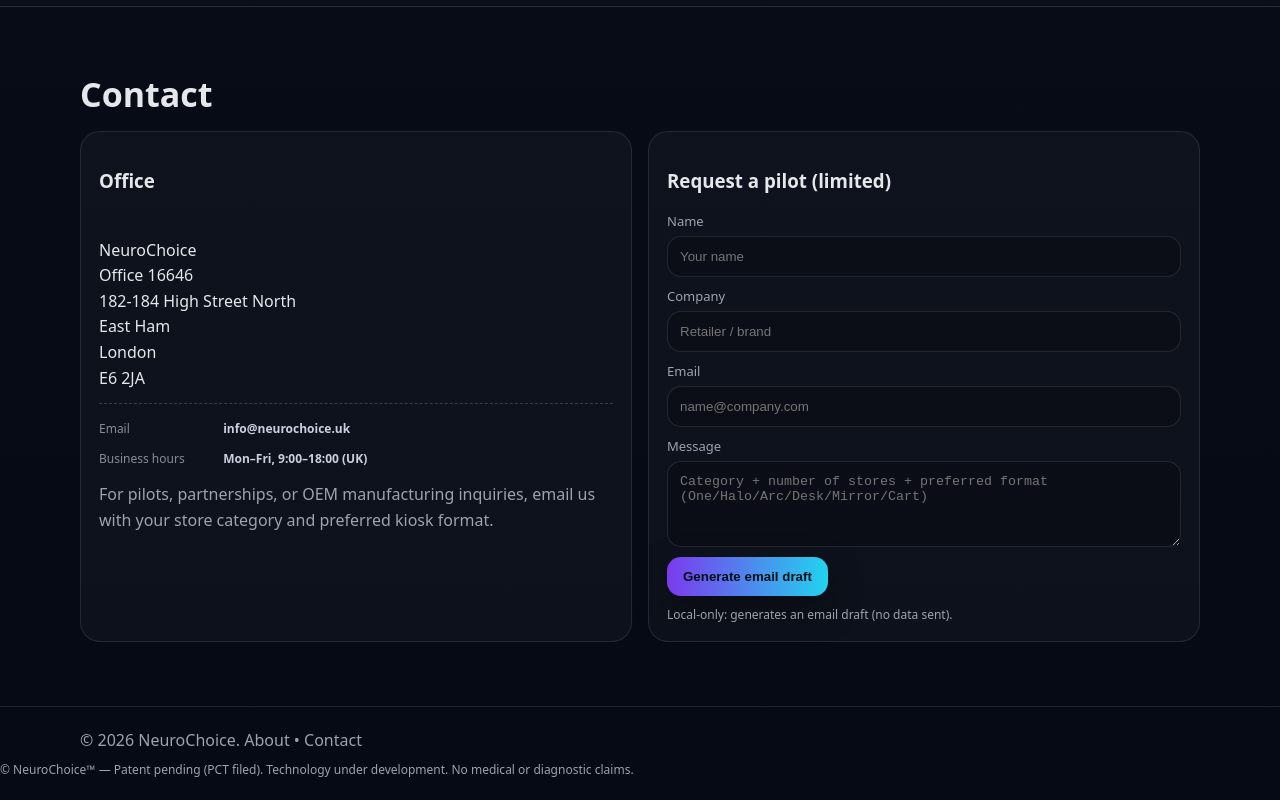
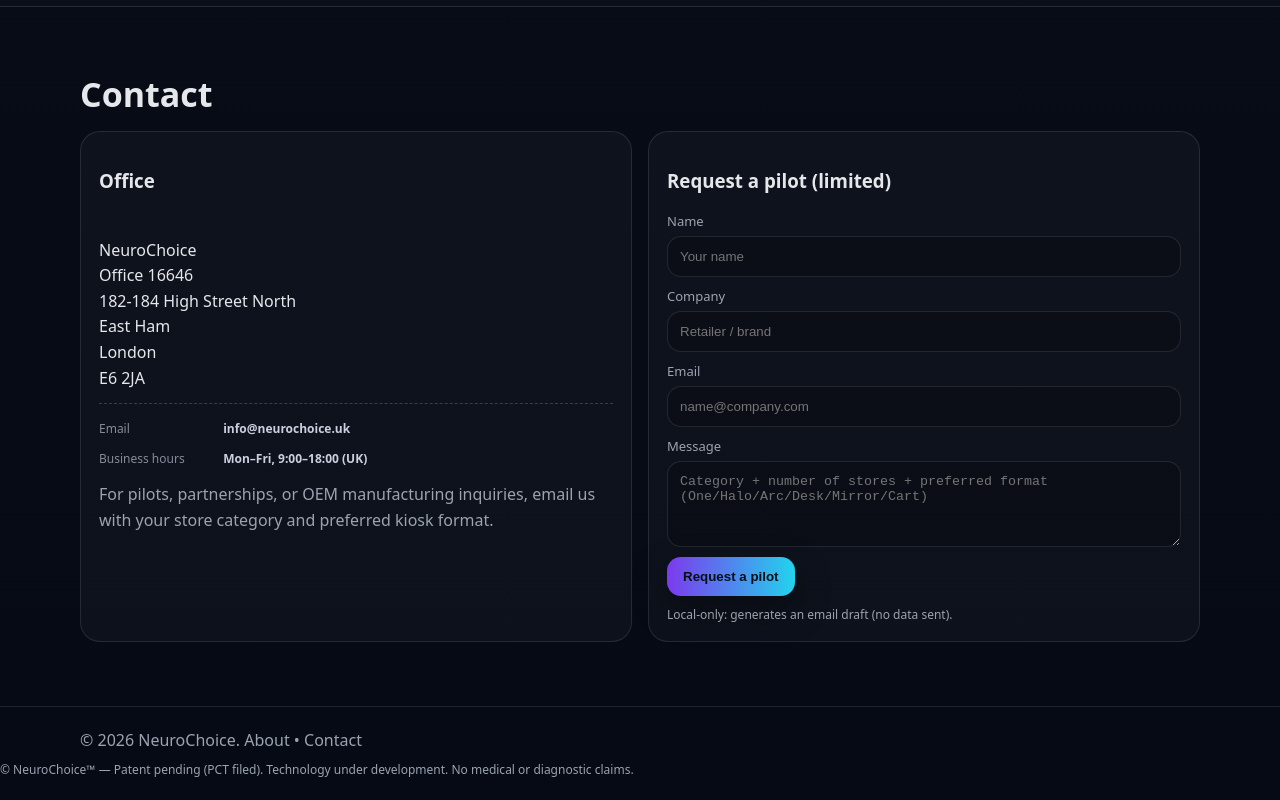
Before and after one commit to neurohola/neurochoice, a plain HTML site: page index.html in a window 1280 px wide. Shown: the part 3193-3993 px from the top of the page. Drawn offline with Linux system fonts and the light colour scheme.

Commit message:
Update index.html

```diff
--- a/index.html
+++ b/index.html
@@ -165,7 +165,7 @@ E6 2JA</p>
             <label>Company <input name="company" required placeholder="Retailer / brand" /></label>
             <label>Email <input name="email" type="email" required placeholder="name@company.com" /></label>
             <label>Message <textarea name="msg" rows="4" placeholder="Category + number of stores + preferred format (One/Halo/Arc/Desk/Mirror/Cart)"></textarea></label>
-            <button class="btn" type="submit">Generate email draft</button>
+            <button class="btn" type="submit">Request a pilot</button>
             <div class="hint">Local-only: generates an email draft (no data sent).</div>
           </form>
         </div>
```
